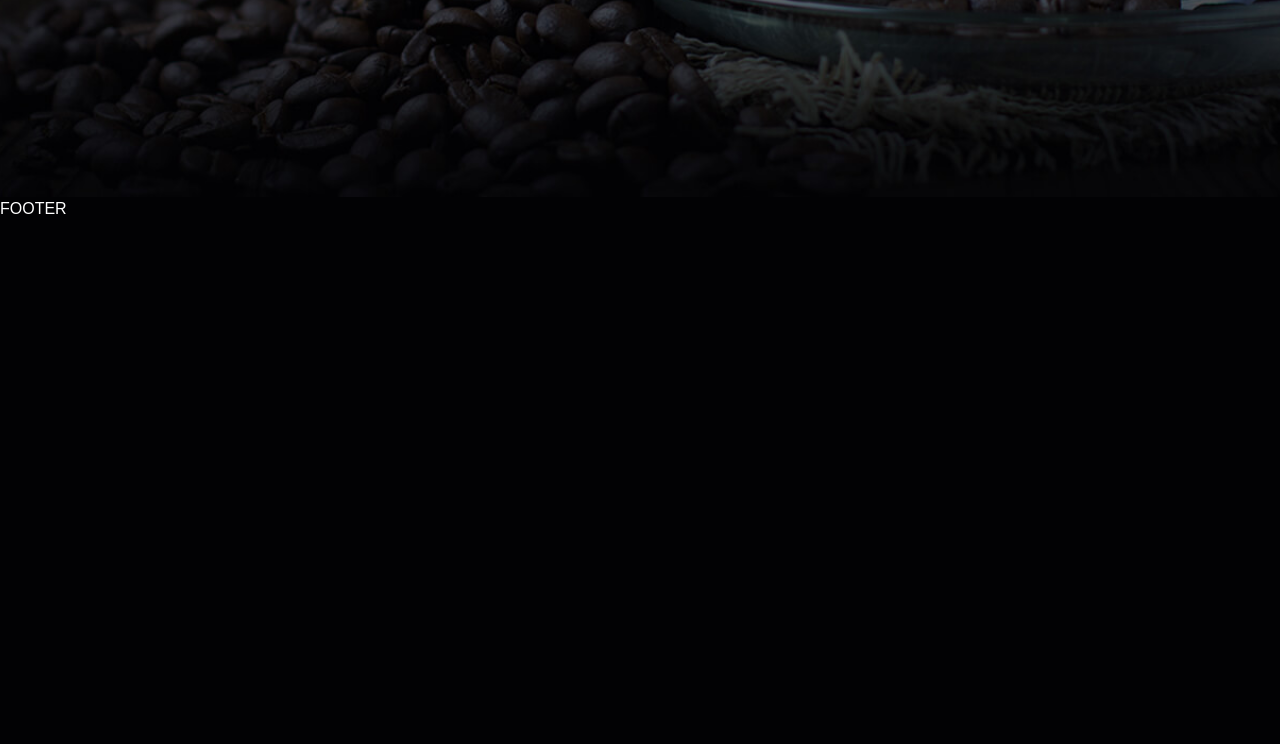
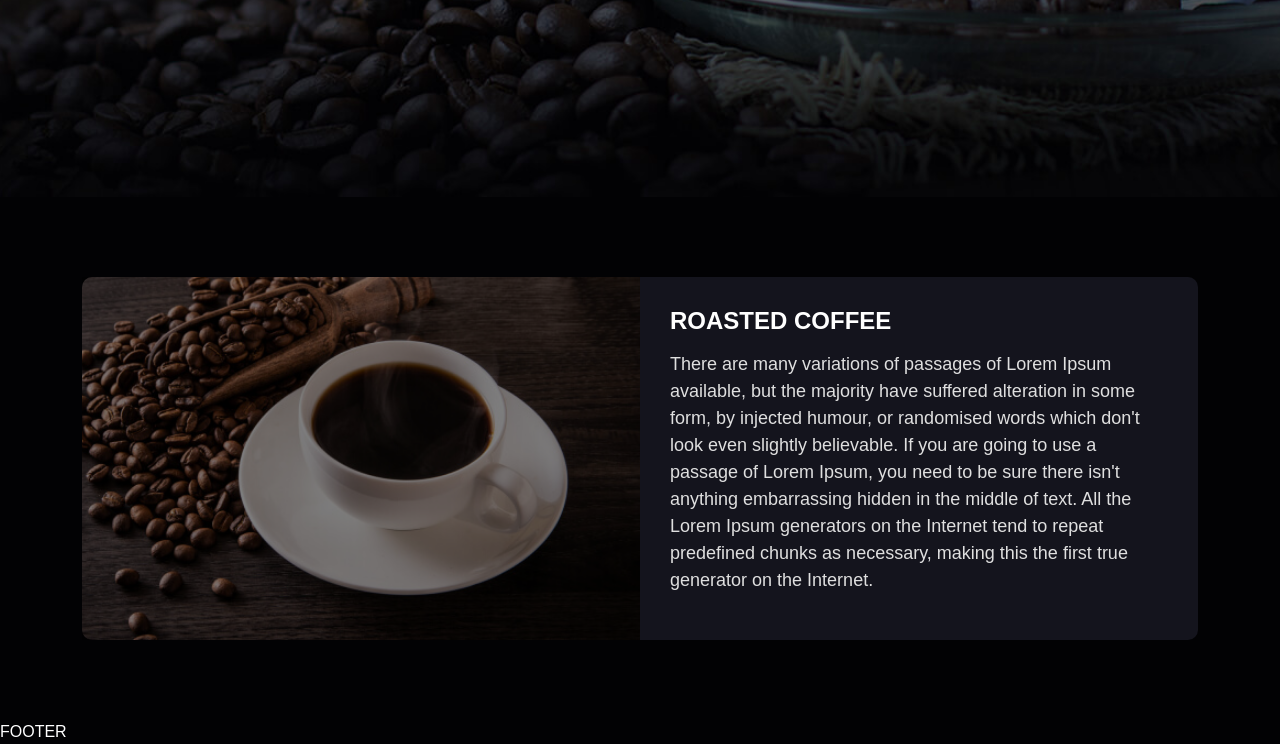
Before and after one commit to Nik-stn/CoffeMeet, a plain HTML site: page index.html in a window 1280 px wide. Shown: the part 708-1452 px from the top of the page. Before the commit the page ends 929 px from the top, so only its background shows below. Drawn offline with Linux system fonts and the light colour scheme; files whose address does not match are found by name.

Commit message:
Сверстал секцию баннер

```diff
--- a/assets/styles/main.css
+++ b/assets/styles/main.css
@@ -42,6 +42,7 @@
     --accent-color: #C7A17A;
     --accent-color2: #A4815E;
     --grey-color: #DFDFDF;
+    --dark-color: #14141D;
 }
 
 html,
@@ -209,6 +210,55 @@ main.main {
 }
 /* Hero section*/
 
+/* Banner section*/
+.banner-section {
+    margin: 80px 0;
+}
+
+.banner-section-img {
+    position: relative;
+}
+
+.banner-section-img::before {
+    content: '';
+    position: absolute;
+    top: 0;
+    left: 0;
+    width: 100%;
+    height: 100%;
+    background-color: rgba(0, 0, 0, 0.5);
+    z-index: 2;
+}
+
+.banner-section-img img {
+    object-fit: cover;
+    object-position: right top;
+    width: 100%;
+    height: 100%;
+    border-radius: 10px 0 0 10px;
+}
+
+
+.banner-section-content {
+    background-color: var(--dark-color);
+    padding: 30px;
+    border-radius: 0 10px 10px 0;
+}
+
+
+.banner-section-content h3 {
+    font-size: 24px;
+    font-weight: 900;
+    text-transform: uppercase;
+    margin-bottom: 15px;
+}
+
+.banner-section-content p {
+    color: var(--grey-color);
+    font-size: 18px;
+}
+/* Banner section*/
+
 @media only screen and (max-width: 992px) {
     .hero-section {
         padding: 100px 0;
@@ -216,6 +266,18 @@ main.main {
 
     .hero-section-content h1 {
         font-size: 40px;
+    }
+
+    .banner-section {
+        margin: 40px 0;
+    }
+
+    .banner-section-img img {
+        border-radius: 10px 10px 0 0;
+    }
+
+    .banner-section-content {
+        border-radius: 0 0 10px 10px;
     }
 }
 
--- a/index.html
+++ b/index.html
@@ -109,6 +109,7 @@
 
     <main class="main">
 
+      <!-- hero-section -->
       <section class="hero-section" style="background: url(assets/images/hero_img.jpg) center no-repeat; background-size: cover;">
         <div class="container">
           <div class="hero-section-content col-lg-6 col-md-8">
@@ -116,6 +117,22 @@
             <p>The coffee is brewed by first roasting the green coffee beans over hot coals in a brazier. given an opportunity to sample.</p>
             <a href="#" class="btn btn-warning me-3">Buy now</a>
             <a href="#" class="btn btn-outline-secondary">read more</a>
+          </div>
+        </div>
+      </section>
+      <!-- ./hero-section -->
+
+      <!-- banner-section -->
+      <section class="banner-section">
+        <div class="container">
+          <div class="banner-section-inner d-lg-flex ">
+            <div class="banner-section-img col-lg-6">
+              <img src="assets/images/banner.jpg" alt="banner">
+            </div>
+            <div class="banner-section-content col-lg-6">
+              <h3>Roasted Coffee</h3>
+              <p>There are many variations of passages of Lorem Ipsum available, but the majority have suffered alteration in some form, by injected humour, or randomised words which don't look even slightly believable. If you are going to use a passage of Lorem Ipsum, you need to be sure there isn't anything embarrassing hidden in the middle of text. All the Lorem Ipsum generators on the Internet tend to repeat predefined chunks as necessary, making this the first true generator on the Internet. </p>
+            </div>
           </div>
         </div>
       </section>
```
Also changed, not shown: assets/images/banner.jpg (added).
